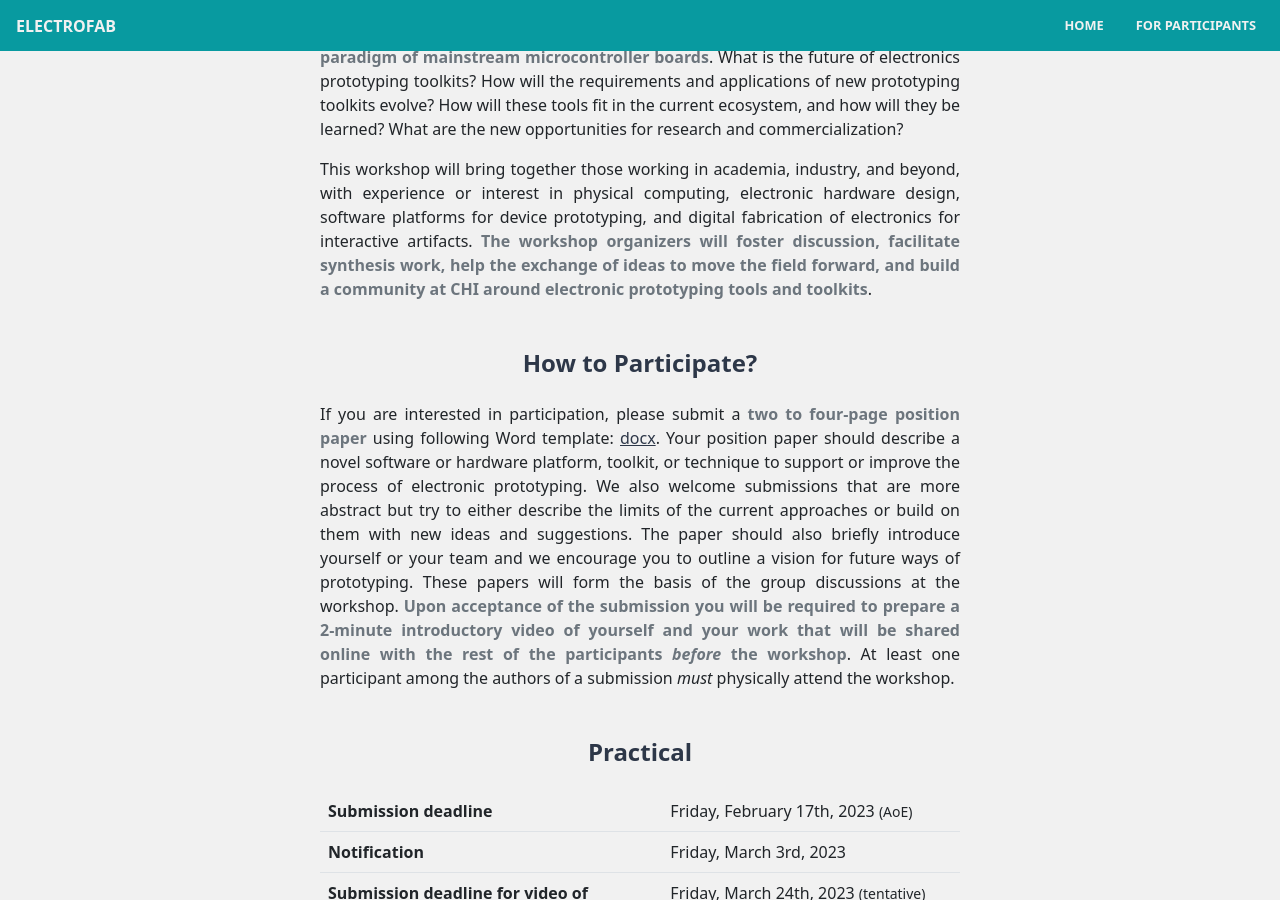
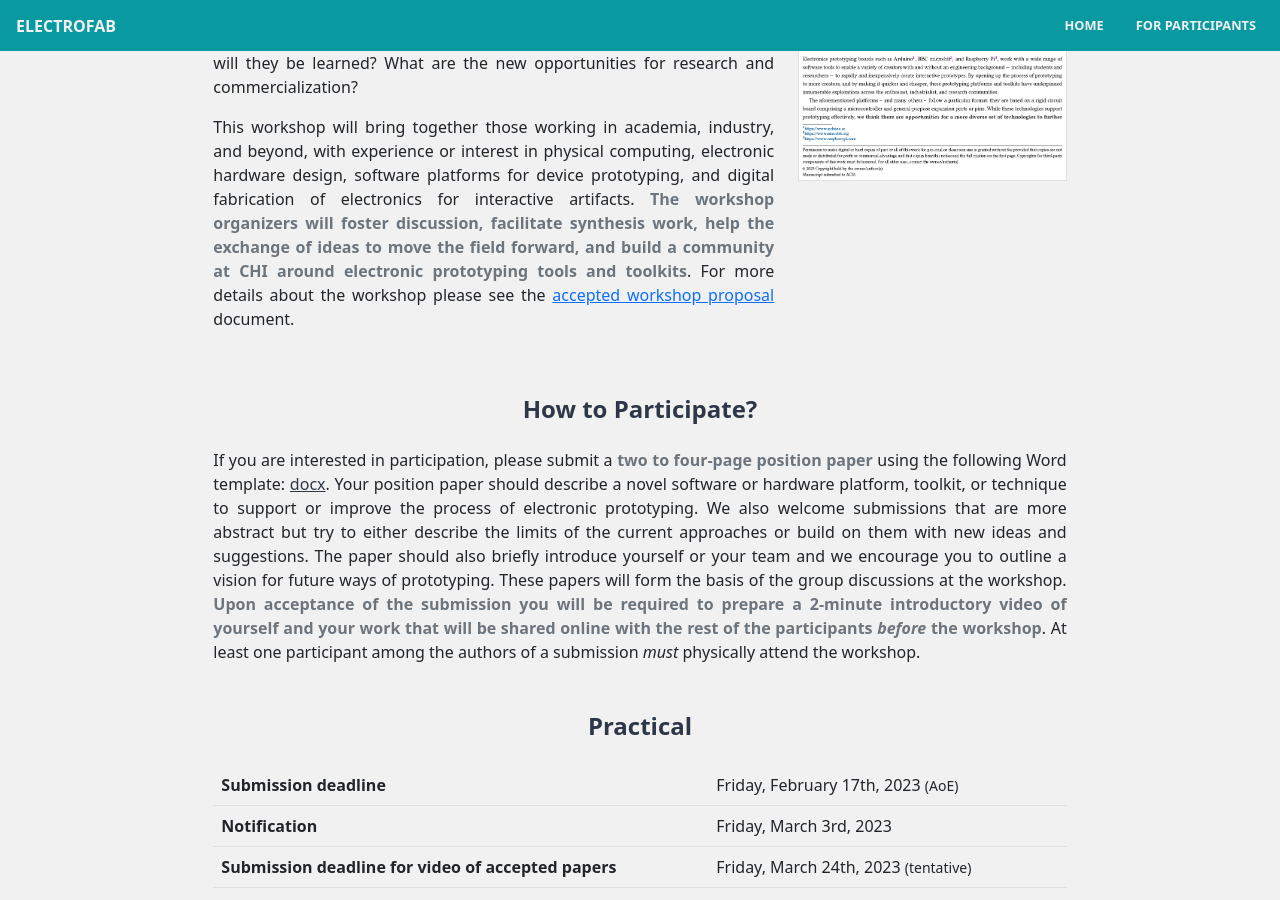
Before and after one commit to BeyondPrototyping/WorkshopWeb2023, a Jekyll site: the page built from index.html, in a window 1280 px wide and 900 px high, scrolled down 1228 px. Built offline with Jekyll 4.4.1, drawn with Linux system fonts in a browser that asks for light colours.

Commit message:
adding workshop paper

```diff
--- a/_includes/content/participation.html
+++ b/_includes/content/participation.html
@@ -1,3 +1,3 @@
 <p class="fs-6">
-	If you are interested in participation, please submit a <strong class="text-muted">two to four-page position paper</strong> using following Word template: <a href="{{ '/assets/workshop_submission_template.docx' | relative_url }}" download>docx</a>. Your position paper should describe a novel software or hardware platform, toolkit, or technique to support or improve the process of electronic prototyping. We also welcome submissions that are more abstract but try to either describe the limits of the current approaches or build on them with new ideas and suggestions. The paper should also briefly introduce yourself or your team and we encourage you to outline a vision for future ways of prototyping. These papers will form the basis of the group discussions at the workshop. <strong class="text-muted">Upon acceptance of the submission you will be required to prepare a 2-minute introductory video of yourself and your work that will be shared online with the rest of the participants <em>before</em> the workshop</strong>. At least one participant among the authors of a submission <em>must</em> physically attend the workshop.
+	If you are interested in participation, please submit a <strong class="text-muted">two to four-page position paper</strong> using the following Word template: <a href="{{ '/assets/workshop_submission_template.docx' | relative_url }}" download>docx</a>. Your position paper should describe a novel software or hardware platform, toolkit, or technique to support or improve the process of electronic prototyping. We also welcome submissions that are more abstract but try to either describe the limits of the current approaches or build on them with new ideas and suggestions. The paper should also briefly introduce yourself or your team and we encourage you to outline a vision for future ways of prototyping. These papers will form the basis of the group discussions at the workshop. <strong class="text-muted">Upon acceptance of the submission you will be required to prepare a 2-minute introductory video of yourself and your work that will be shared online with the rest of the participants <em>before</em> the workshop</strong>. At least one participant among the authors of a submission <em>must</em> physically attend the workshop.
 </p>
--- a/_includes/content/workshop.html
+++ b/_includes/content/workshop.html
@@ -1,7 +1,19 @@
-<p class="fs-6">
-	With this workshop, <strong class="text-muted">we aim to understand how recent software and hardware trends</strong>, from metamaterials to neurally-inspired processors, from printed electronics to reprogrammable digital and analog arrays (FPGAs & FPAAs), and from MicroPython to live-programming <strong class="text-muted">might be leveraged in future prototyping software platforms and hardware toolkits, beyond the well-established paradigm of mainstream microcontroller boards</strong>. What is the future of electronics prototyping toolkits? How will the requirements and applications of new prototyping toolkits evolve? How will these tools fit in the current ecosystem, and how will they be learned? What are the new opportunities for research and commercialization?
-</p>
 
-<p class="fs-6">
-	This workshop will bring together those working in academia, industry, and beyond, with experience or interest in physical computing, electronic hardware design, software platforms for device prototyping, and digital fabrication of electronics for interactive artifacts. <strong class="text-muted">The workshop organizers will foster discussion, facilitate synthesis work, help the exchange of ideas to move the field forward, and build a community at CHI around electronic prototyping tools and toolkits</strong>.
-</p>
+<div class="row">
+	<div class="col-md-8 col-xxl-9">
+		<p class="fs-6">
+			With this workshop, <strong class="text-muted">we aim to understand how recent software and hardware trends</strong>, from metamaterials to neurally-inspired processors, from printed electronics to reprogrammable digital and analog arrays (FPGAs & FPAAs), and from MicroPython to live-programming <strong class="text-muted">might be leveraged in future prototyping software platforms and hardware toolkits, beyond the well-established paradigm of mainstream microcontroller boards</strong>. What is the future of electronics prototyping toolkits? How will the requirements and applications of new prototyping toolkits evolve? How will these tools fit in the current ecosystem, and how will they be learned? What are the new opportunities for research and commercialization?
+		</p>
+
+		<p class="fs-6">
+			This workshop will bring together those working in academia, industry, and beyond, with experience or interest in physical computing, electronic hardware design, software platforms for device prototyping, and digital fabrication of electronics for interactive artifacts. <strong class="text-muted">The workshop organizers will foster discussion, facilitate synthesis work, help the exchange of ideas to move the field forward, and build a community at CHI around electronic prototyping tools and toolkits</strong>. For more details about the workshop please see the <a href="{{ '/assets/Beyond_Prototyping_Boards.pdf' | relative_url }}" class="text-info" target="_blank">accepted workshop proposal</a> document.
+		</p>
+	</div>
+	<div class="col-md-4 col-xxl-3 col-6 mx-auto">
+		<a href="{{ '/assets/Beyond_Prototyping_Boards.pdf' | relative_url }}" target="_blank">
+			<img src="{{ '/assets/Beyond_Prototyping_Boards.png' | relative_url }}"  alt="Paper" class="border w-100">
+		</a>
+
+	</div>
+
+</div>
--- a/_includes/home.html
+++ b/_includes/home.html
@@ -10,7 +10,7 @@
 		<p class="fs-5 m-4 text-center"><span class="border rounded p-2"><span style="color:#b51900">CHI2023 Workshop [WS2]</span> | <span>Sunday, April 23rd</span></span></p>
 	</div>
 
-	<div class="col-lg-6 mx-auto">
+	<div class="col-xl-8 col-xxl-6 mx-xl-auto m-4">
 		{% include content/introduction.html %}
 
 		<h4 class="text-primary fw-bold mb-4 mt-5">About the Workshop</h4>
```
Also changed, not shown: assets/Beyond_Prototyping_Boards.png (added), 1 other file.
